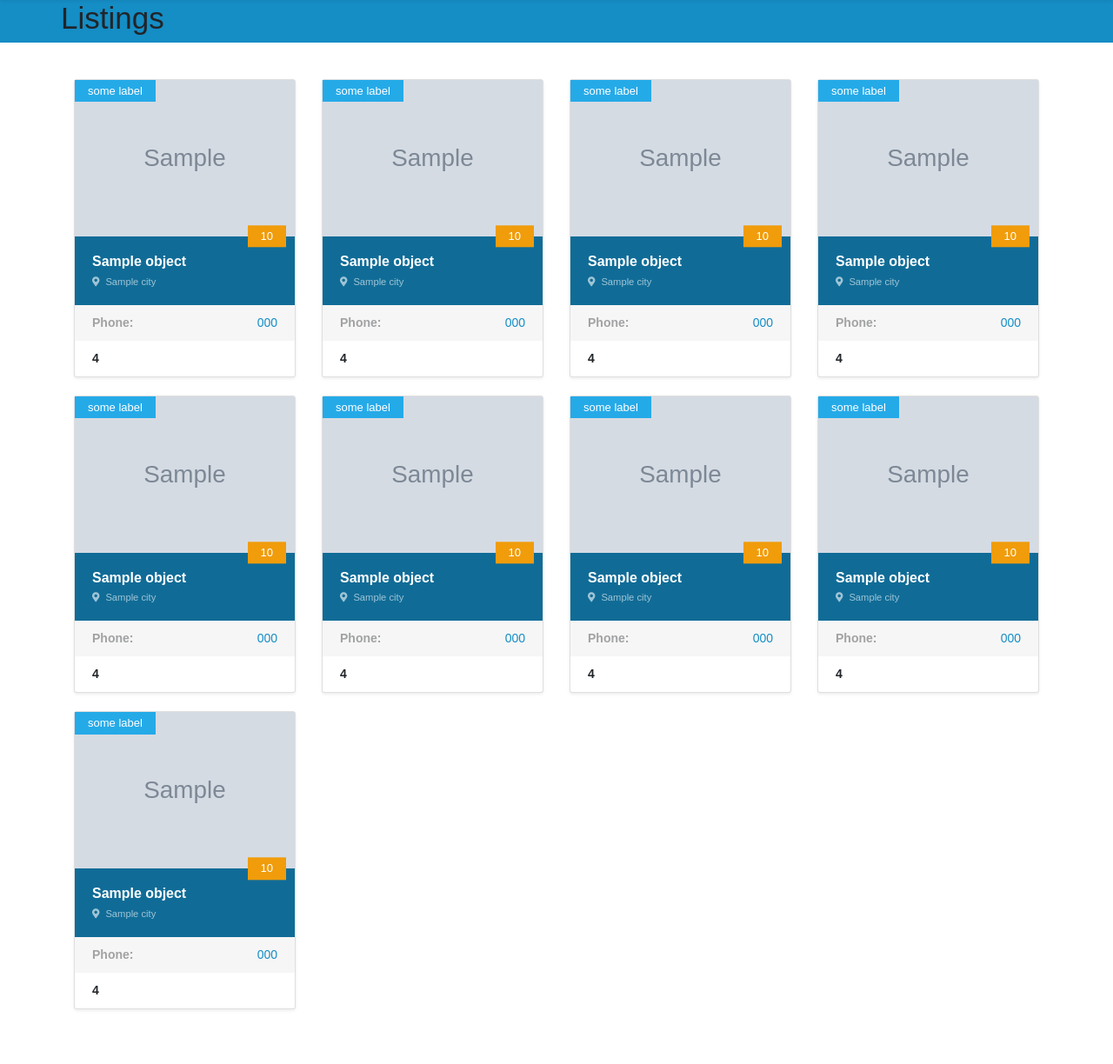
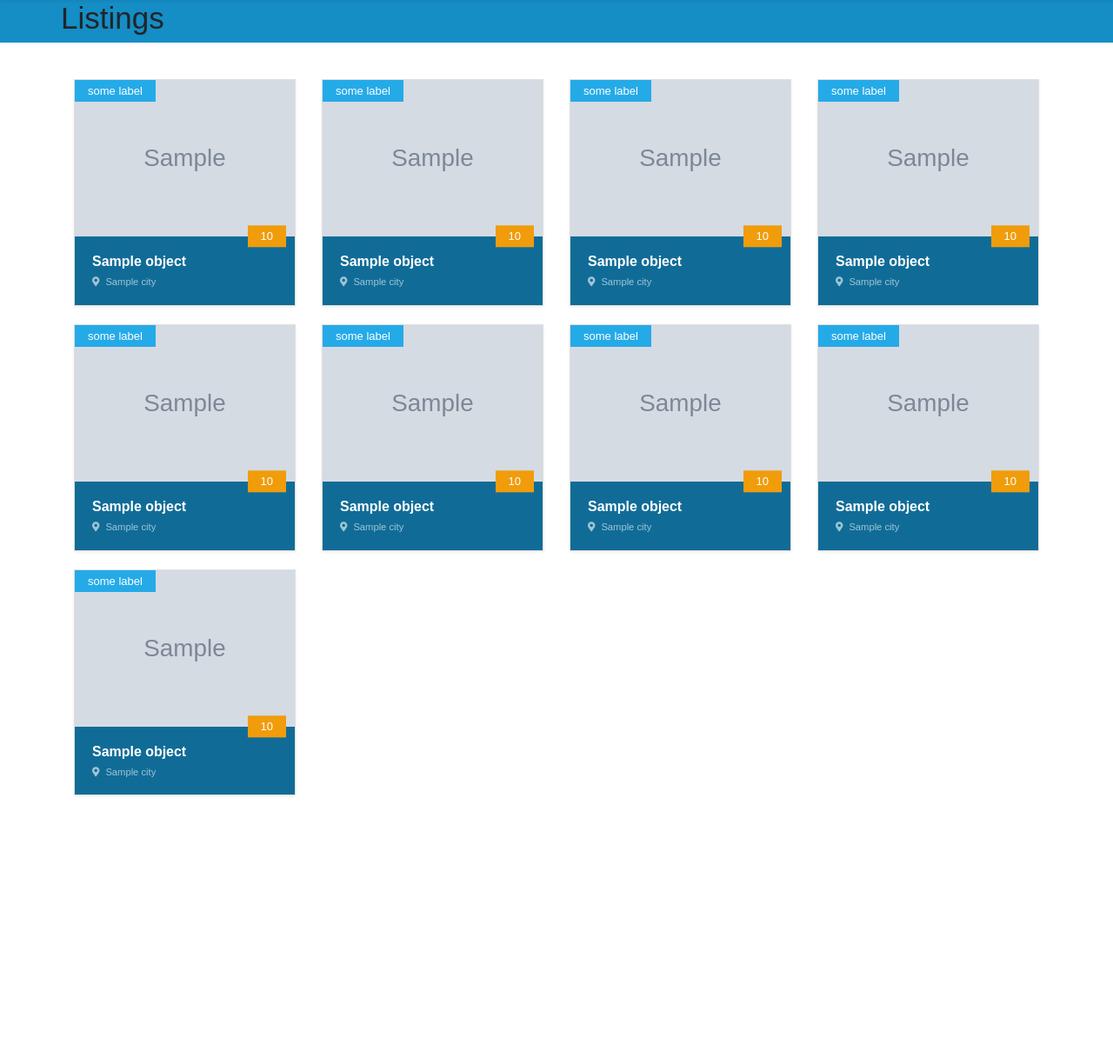
Before and after one commit to PragmaticMates/django-inventor, a Django app: template inventor/core/listings/templates/listings/listing_list.html in a window 1280 px wide. Shown: the part 85-1309 px from the top of the page at 87% size. After the commit the page ends 1000 px from the top, so only its background shows below. Run offline with Django 3.2, Linux system fonts and the light colour scheme; the template is opened without the code that fills it: most values are stand-ins (such as "Sample title", 1, 10 or a date in 2020); grey boxes marked "Sample" are stand-in pictures; some libraries are stand-ins or nearby versions; some web fonts are replaced.

Commit message:
UI: linsting items styling - hide contact and rating

```diff
--- a/inventor/core/listings/templates/listings/listing_list.html
+++ b/inventor/core/listings/templates/listings/listing_list.html
@@ -16,7 +16,7 @@
             {% for i in '123456789' %}
             {% for object in object_list %}
                 <div class="col-md-3 mb-4">
-                    <div class="card shadow-sm listing-item">
+                    <div class="card rounded-0 shadow-sm listing-item">
                         <div class="listing-label">
                             some label
                         </div>
@@ -32,13 +32,13 @@
                                 {{ object.price }}
                             </div>
                         </div>
-                        <div class="listing-contact">
-                            <strong class="d-block">{% trans 'Phone' %}:</strong>
-                            <a class="d-block" href="tel:{{ object.phone }}">{{ object.phone }}</a>
-                        </div>
-                        <div class="listing-rating">
-                            <strong class="d-block">{{ object.rating }}</strong>
-                        </div>
+{#                        <div class="listing-contact">#}
+{#                            <strong class="d-block">{% trans 'Phone' %}:</strong>#}
+{#                            <a class="d-block" href="tel:{{ object.phone }}">{{ object.phone }}</a>#}
+{#                        </div>#}
+{#                        <div class="listing-rating">#}
+{#                            <strong class="d-block">{{ object.rating }}</strong>#}
+{#                        </div>#}
                     </div>
                 </div>
                 {% empty %}{% trans 'No data to display' %}
```
